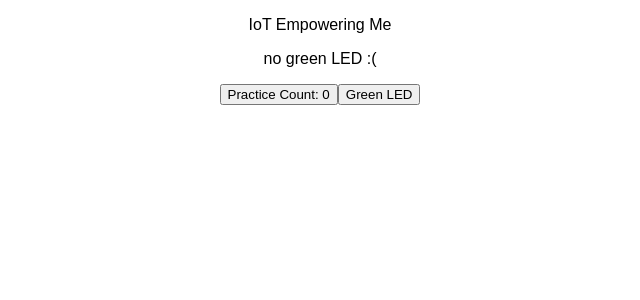
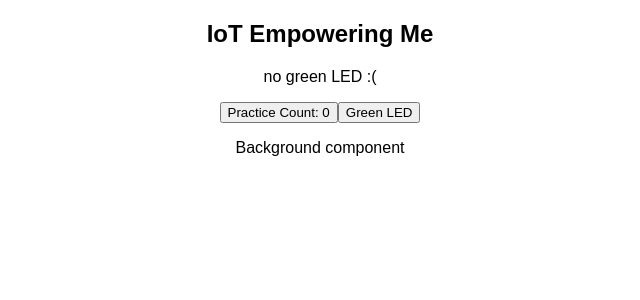
Before and after one commit to davideliason/iotempoweringme_site, a React (Create React App) app in the folder client/: page / in a window 1280 px wide. Shown: the top 300 px of the page, without its empty margins (320-960 px from the left). Built offline with nearby package versions, Linux system fonts and the light colour scheme.

Commit message:
create Background component which will be used to fetch API data, and imported into App component for display

```diff
--- a/client/src/App.js
+++ b/client/src/App.js
@@ -1,5 +1,6 @@
 import React, { Component } from 'react';
 import './App.css';
+import Background from './Background.js';
 
 class App extends Component {
   constructor(props) {
@@ -29,12 +30,13 @@ class App extends Component {
 
     return (
       <div className="App">
-        <p>IoT Empowering Me</p>
+        <h2>IoT Empowering Me</h2>
         <SendGreenLightCommand sendGreenLights={this.state.sendGreenLights}/>
         <button onClick={this.handleNumClick}>Practice Count: {this.state.practiceCount}
         </button>
         <button onClick={this.handleGreenLEDClick}>Green LED {this.state.sendGreenLights}
         </button>
+        <Background />
       </div>
     );
   }
--- /dev/null
+++ b/client/src/Background.js
@@ -0,0 +1,11 @@
+import React, { Component } from 'react';
+
+class Background extends Component {
+	render(){
+		return(
+			<p>Background component</p>
+			)
+	}
+}
+
+export default Background;
```
